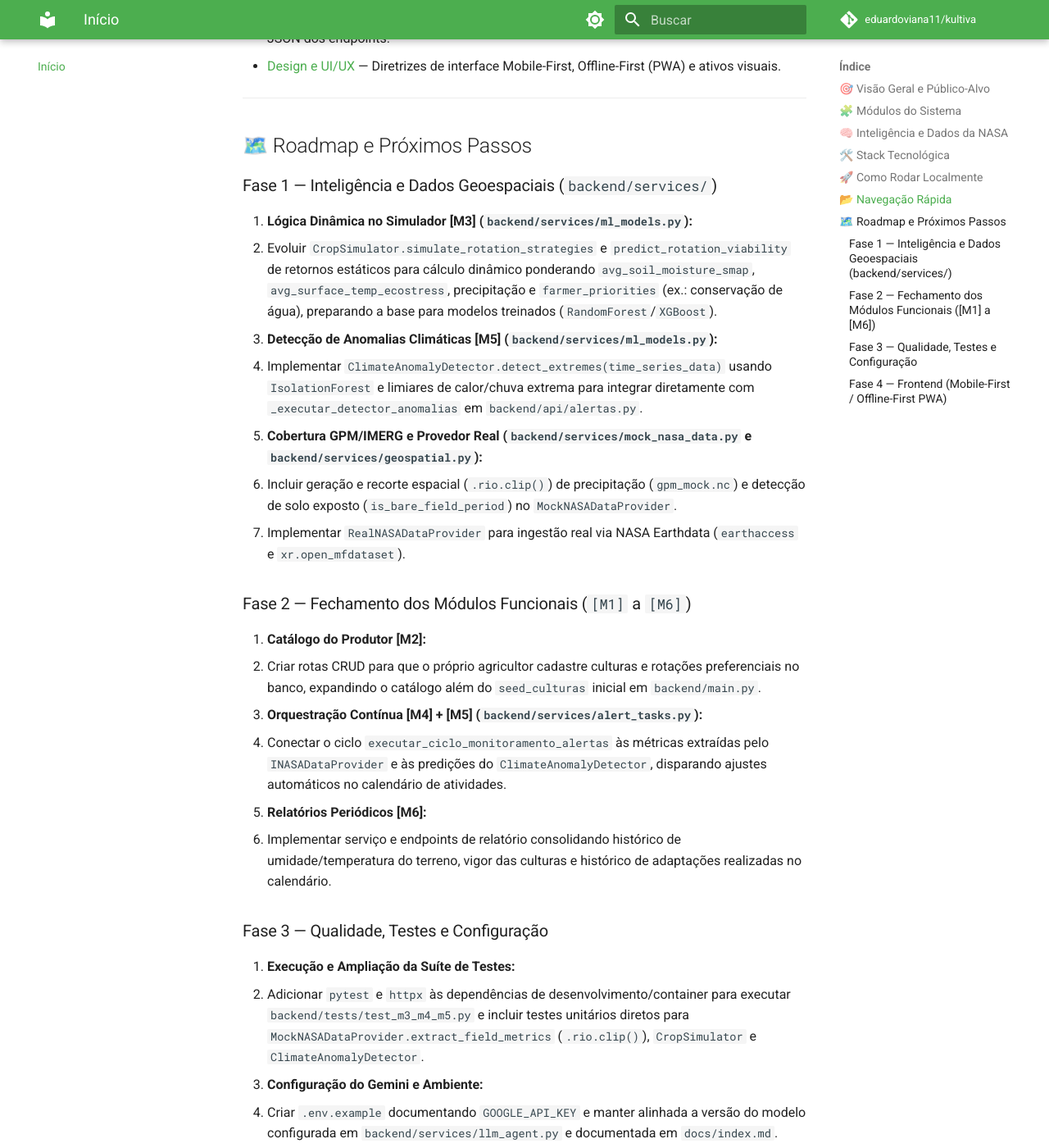
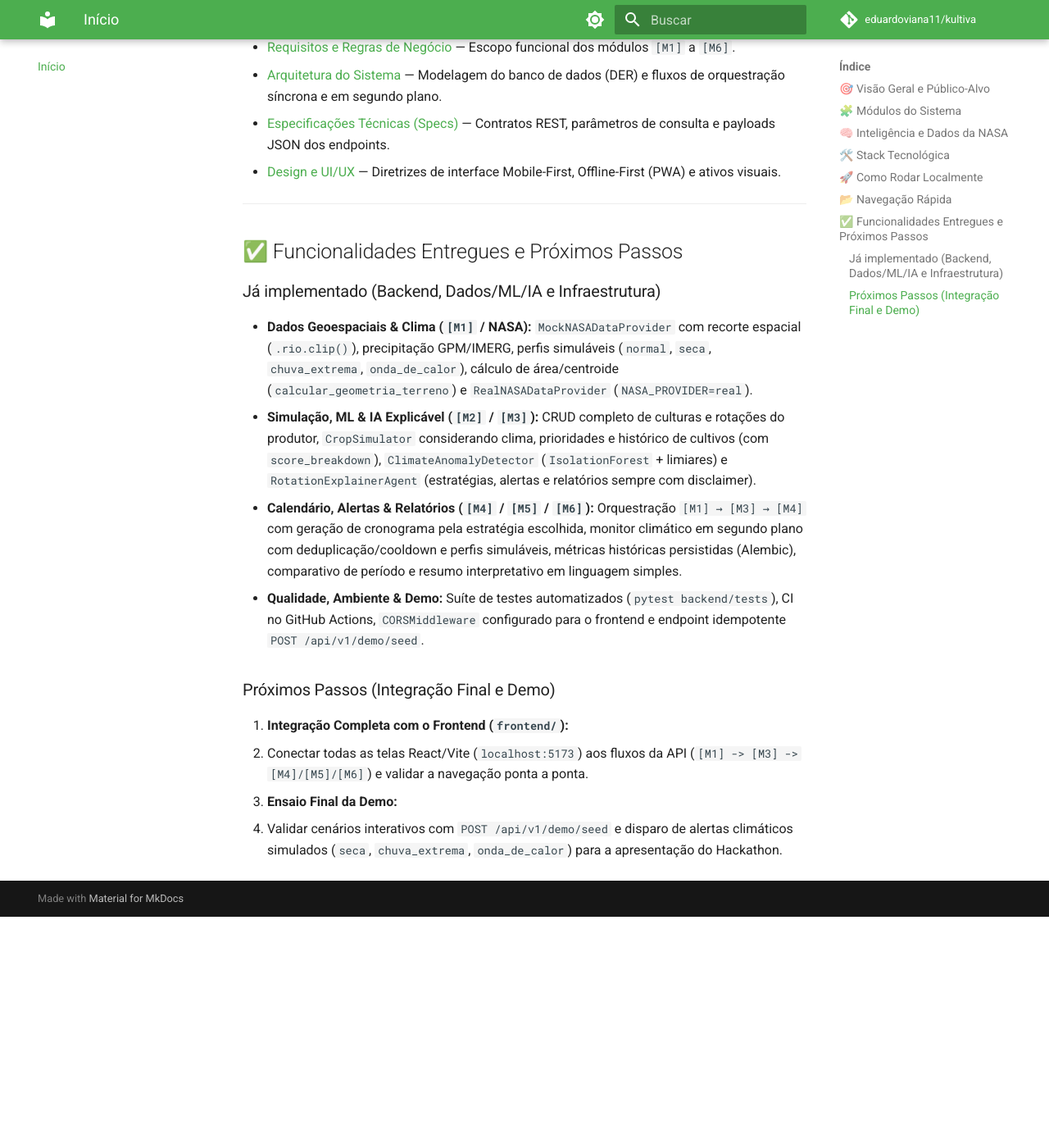
Before and after one commit to EdsonToppzera/kultiva, an MkDocs documentation site: the page built from docs/index.md, in a window 1280 px wide and 1400 px high, scrolled down 3451 px. Shown: the whole window at 82% size. Built offline with MkDocs 1.6.1 and Material for MkDocs 9.7.7, drawn with Linux system fonts in a browser that asks for light colours; comment, search, counter and statistics services are not loaded; after the commit the page ends 4569 px from its top, so only the background shows below that; some of the changed text lies outside the part shown.

Commit message:
feat(dev-b): alinha env/docker com NASA_MOCK_PROFILE, integra demo aos perfis A9 e atualiza docs/index.md (B8)

````diff
--- a/docker-compose.yml
+++ b/docker-compose.yml
@@ -10,7 +10,10 @@ services:
       - GOOGLE_API_KEY=${GOOGLE_API_KEY:-}
       - GEMINI_MODEL=${GEMINI_MODEL:-gemini-2.5-flash}
       - ALERT_MONITOR_INTERVAL_HOURS=${ALERT_MONITOR_INTERVAL_HOURS:-6}
+      - ALERT_COOLDOWN_HOURS=${ALERT_COOLDOWN_HOURS:-24}
+      - CORS_ALLOWED_ORIGINS=${CORS_ALLOWED_ORIGINS:-http://localhost:5173,http://127.0.0.1:5173}
       - NASA_PROVIDER=${NASA_PROVIDER:-mock}
+      - NASA_MOCK_PROFILE=${NASA_MOCK_PROFILE:-normal}
     depends_on:
       db:
         condition: service_healthy
--- a/docs/index.md
+++ b/docs/index.md
@@ -40,7 +40,7 @@ Para atender à realidade do Brasil e manter a modularidade, o Kultiva adotou as
    - **SMAP:** Umidade do solo.
    - **ECOSTRESS:** Temperatura da superfície e evapotranspiração (ondas de calor).
    - **GPM / IMERG:** Precipitação e alertas de chuvas extremas.
-   - *Padrão de Projeto:* Utilização do padrão *Adapter/Interface* (`INASADataProvider`). O sistema funciona offline no desenvolvimento com dados sintéticos (`MockNASADataProvider` e arquivos `.nc`) gerados via `xarray`, `rioxarray` e `geopandas`, mas está pronto para a API real.
+   - *Padrão de Projeto:* Utilização do padrão *Adapter/Interface* (`INASADataProvider` + fábrica `get_nasa_data_provider`). No desenvolvimento offline, `MockNASADataProvider` lê arquivos NetCDF sintéticos (`.nc`) via `xarray`, `rioxarray` e `geopandas` com suporte a perfis climáticos simuláveis (`normal`, `seca`, `chuva_extrema`, `onda_de_calor` via `NASA_MOCK_PROFILE`). Para ingestão real via NASA Earthdata, `RealNASADataProvider` é ativado via `NASA_PROVIDER=real`.
 
 2. **Machine Learning (`ml_models.py`):**
    - **CropSimulator:** Processa as métricas extraídas do polígono do usuário cruzando com as prioridades informadas, retornando as 3 estratégias de viabilidade exigidas pelo [M3].
@@ -68,9 +68,10 @@ O backend do sistema aplica o padrão MVC/Service-Layer e isola a lógica de IA/
 
 ## 🚀 Como Rodar Localmente
 
-Suba os serviços da API e do PostgreSQL com Docker Compose. Certifique-se de que os dados sintéticos da NASA (`.nc`) foram gerados para a pasta `data/` se for testar a extração geoespacial.
+Copie o arquivo `.env.example` para `.env` (ajuste `NASA_MOCK_PROFILE`, `CORS_ALLOWED_ORIGINS` ou `GOOGLE_API_KEY` se desejar) e suba a API + PostgreSQL com Docker Compose:
 
 ```bash
+cp .env.example .env
 docker-compose up --build
 ```
 
@@ -79,6 +80,7 @@ Após iniciar os containers:
 - **API Base:** `http://localhost:8000`
 - **Health Check:** `GET http://localhost:8000/health`
 - **Swagger UI (OpenAPI):** `http://localhost:8000/docs`
+- **Seed de Demonstração:** `POST http://localhost:8000/api/v1/demo/seed` (popula usuário padrão, terrenos com perfis `seca` e `chuva_extrema`, métricas históricas, atividades adaptadas e alertas).
 
 ---
 
@@ -91,31 +93,16 @@ Após iniciar os containers:
 
 ---
 
-## 🗺️ Roadmap e Próximos Passos
+## ✅ Funcionalidades Entregues e Próximos Passos
 
-### Fase 1 — Inteligência e Dados Geoespaciais (`backend/services/`)
-1. **Lógica Dinâmica no Simulador [M3] (`backend/services/ml_models.py`):**
-   - Evoluir `CropSimulator.simulate_rotation_strategies` e `predict_rotation_viability` de retornos estáticos para cálculo dinâmico ponderando `avg_soil_moisture_smap`, `avg_surface_temp_ecostress`, precipitação e `farmer_priorities` (ex.: conservação de água), preparando a base para modelos treinados (`RandomForest`/`XGBoost`).
-2. **Detecção de Anomalias Climáticas [M5] (`backend/services/ml_models.py`):**
-   - Implementar `ClimateAnomalyDetector.detect_extremes(time_series_data)` usando `IsolationForest` e limiares de calor/chuva extrema para integrar diretamente com `_executar_detector_anomalias` em `backend/api/alertas.py`.
-3. **Cobertura GPM/IMERG e Provedor Real (`backend/services/mock_nasa_data.py` e `backend/services/geospatial.py`):**
-   - Incluir geração e recorte espacial (`.rio.clip()`) de precipitação (`gpm_mock.nc`) e detecção de solo exposto (`is_bare_field_period`) no `MockNASADataProvider`.
-   - Implementar `RealNASADataProvider` para ingestão real via NASA Earthdata (`earthaccess` e `xr.open_mfdataset`).
+### Já implementado (Backend, Dados/ML/IA e Infraestrutura)
+- **Dados Geoespaciais & Clima (`[M1]` / NASA):** `MockNASADataProvider` com recorte espacial (`.rio.clip()`), precipitação GPM/IMERG, perfis simuláveis (`normal`, `seca`, `chuva_extrema`, `onda_de_calor`), cálculo de área/centroide (`calcular_geometria_terreno`) e `RealNASADataProvider` (`NASA_PROVIDER=real`).
+- **Simulação, ML & IA Explicável (`[M2]` / `[M3]`):** CRUD completo de culturas e rotações do produtor, `CropSimulator` considerando clima, prioridades e histórico de cultivos (com `score_breakdown`), `ClimateAnomalyDetector` (`IsolationForest` + limiares) e `RotationExplainerAgent` (estratégias, alertas e relatórios sempre com disclaimer).
+- **Calendário, Alertas & Relatórios (`[M4]` / `[M5]` / `[M6]`):** Orquestração `[M1] → [M3] → [M4]` com geração de cronograma pela estratégia escolhida, monitor climático em segundo plano com deduplicação/cooldown e perfis simuláveis, métricas históricas persistidas (Alembic), comparativo de período e resumo interpretativo em linguagem simples.
+- **Qualidade, Ambiente & Demo:** Suíte de testes automatizados (`pytest backend/tests`), CI no GitHub Actions, `CORSMiddleware` configurado para o frontend e endpoint idempotente `POST /api/v1/demo/seed`.
 
-### Fase 2 — Fechamento dos Módulos Funcionais (`[M1]` a `[M6]`)
-4. **Catálogo do Produtor [M2]:**
-   - Criar rotas CRUD para que o próprio agricultor cadastre culturas e rotações preferenciais no banco, expandindo o catálogo além do `seed_culturas` inicial em `backend/main.py`.
-5. **Orquestração Contínua [M4] + [M5] (`backend/services/alert_tasks.py`):**
-   - Conectar o ciclo `executar_ciclo_monitoramento_alertas` às métricas extraídas pelo `INASADataProvider` e às predições do `ClimateAnomalyDetector`, disparando ajustes automáticos no calendário de atividades.
-6. **Relatórios Periódicos [M6]:**
-   - Implementar serviço e endpoints de relatório consolidando histórico de umidade/temperatura do terreno, vigor das culturas e histórico de adaptações realizadas no calendário.
-
-### Fase 3 — Qualidade, Testes e Configuração
-7. **Execução e Ampliação da Suíte de Testes:**
-   - Adicionar `pytest` e `httpx` às dependências de desenvolvimento/container para executar `backend/tests/test_m3_m4_m5.py` e incluir testes unitários diretos para `MockNASADataProvider.extract_field_metrics` (`.rio.clip()`), `CropSimulator` e `ClimateAnomalyDetector`.
-8. **Configuração do Gemini e Ambiente:**
-   - Criar `.env.example` documentando `GOOGLE_API_KEY` e manter alinhada a versão do modelo configurada em `backend/services/llm_agent.py` e documentada em `docs/index.md`.
-
-### Fase 4 — Frontend (Mobile-First / Offline-First PWA)
-9. **Integração com a UI do Agricultor:**
-   - Conectar o frontend ao fluxo `[M1] -> [M3] -> [M4]/[M5]` (desenho do polígono no mapa, exibição comparativa das 3 estratégias com explicação em linguagem acessível e checklist diário de manejo).
+### Próximos Passos (Integração Final e Demo)
+1. **Integração Completa com o Frontend (`frontend/`):**
+   - Conectar todas as telas React/Vite (`localhost:5173`) aos fluxos da API (`[M1] -> [M3] -> [M4]/[M5]/[M6]`) e validar a navegação ponta a ponta.
+2. **Ensaio Final da Demo:**
+   - Validar cenários interativos com `POST /api/v1/demo/seed` e disparo de alertas climáticos simulados (`seca`, `chuva_extrema`, `onda_de_calor`) para a apresentação do Hackathon.
````
Also changed, not shown: docs/Specs/README.md (+1 -1 lines), 3 other files.
